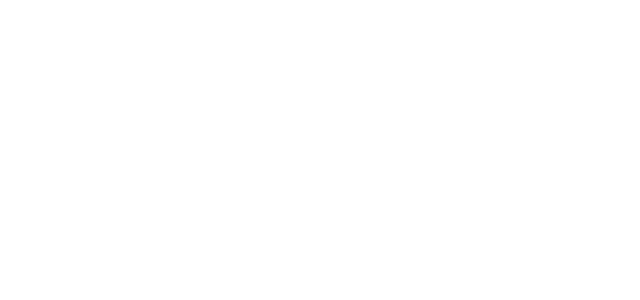
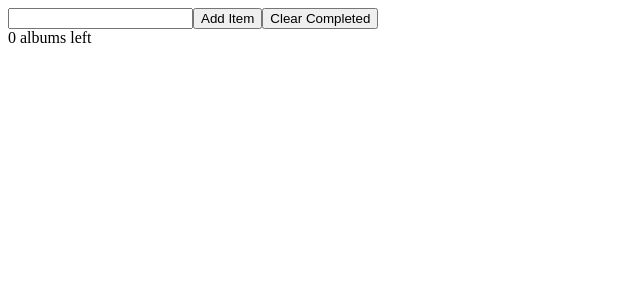
Before and after one commit to datoche-juarez/simple-vinyl-list, a React (Create React App) app: page / in a window 1280 px wide. Shown: the top 300 px of the page, without its empty margins (0-640 px from the left). Built offline with nearby package versions, Linux system fonts and the light colour scheme.

Commit message:
Basic vinyl checklist created

```diff
--- a/package.json
+++ b/package.json
@@ -9,6 +9,7 @@
     "react": "^18.1.0",
     "react-dom": "^18.1.0",
     "react-scripts": "5.0.1",
+    "uuid": "^8.3.2",
     "web-vitals": "^2.1.4"
   },
   "scripts": {
--- a/src/App.js
+++ b/src/App.js
@@ -1,6 +1,58 @@
+import React, { useState, useRef, useEffect } from "react";
+import VinylList from "./VinylList";
+import { v4 as uuidv4 } from "uuid";
+
+const LOCAL_STORAGE_KEY = "vinylApp.vinyls";
 
 function App() {
-  return null
+  const [vinyls, setVinyls] = useState([]);
+  const vinylNameRef = useRef();
+
+  useEffect(() => {
+    const storedVinyls = JSON.parse(localStorage.getItem(LOCAL_STORAGE_KEY));
+    if (storedVinyls) setVinyls(storedVinyls);
+  }, []);
+
+  useEffect(() => {
+    localStorage.setItem(LOCAL_STORAGE_KEY, JSON.stringify(vinyls));
+  }, [vinyls]);
+
+  function toggleVinyl(id) {
+    const newVinyls = [...vinyls];
+    const vinyl = newVinyls.find((vinyl) => vinyl.id === id);
+    vinyl.complete = !vinyl.complete;
+    setVinyls(newVinyls);
+  }
+
+  function handleAddVinyl(e) {
+    const name = vinylNameRef.current.value;
+    if (name === "") return;
+    setVinyls((prevVinyls) => {
+      return [...prevVinyls, { id: uuidv4(), name: name, complete: false }];
+    });
+    vinylNameRef.current.value = null;
+  }
+
+  function handleClearVinyls() {
+    const newVinyls = vinyls.filter(vinyl => !vinyl.complete);
+    setVinyls(newVinyls);
+  }
+
+  return (
+    <>
+      <VinylList vinyls={vinyls} toggleVinyl={toggleVinyl} />
+      <input ref={vinylNameRef} type="text" />
+      <button onClick={handleAddVinyl}>Add Item</button>
+      <button onClick={handleClearVinyls}>Clear Completed</button>
+      {vinyls.filter((vinyl) => !vinyl.complete).length == 1 ? (
+        <div>
+          {vinyls.filter((vinyl) => !vinyl.complete).length} album left
+        </div>
+      ) : (
+        <div>{vinyls.filter((vinyl) => !vinyl.complete).length} albums left</div>
+      )}
+    </>
+  );
 }
 
 export default App;
--- /dev/null
+++ b/src/Vinyl.js
@@ -0,0 +1,15 @@
+import React from 'react'
+
+export default function Vinyl({ vinyl, toggleVinyl }) {
+    function handleVinylClick() {
+        toggleVinyl(vinyl.id);
+    }
+  return (
+    <div>
+        <label>
+            <input type="checkbox" checked={vinyl.complete} onChange={handleVinylClick} />
+        {vinyl.name}
+        </label>
+    </div>
+  )
+}
--- /dev/null
+++ b/src/VinylList.js
@@ -0,0 +1,8 @@
+import React from "react";
+import Vinyl from "./Vinyl";
+
+export default function VinylList({ vinyls, toggleVinyl }) {
+  return vinyls.map((vinyl) => {
+    return <Vinyl key={vinyl.id} toggleVinyl={toggleVinyl} vinyl={vinyl} />;
+  });
+}
--- a/src/index.js
+++ b/src/index.js
@@ -4,7 +4,7 @@
 
 const root = ReactDOM.createRoot(document.getElementById('root'));
 root.render(
-  <React.StrictMode>
+
     <App />
-  </React.StrictMode>
+
 );
```
